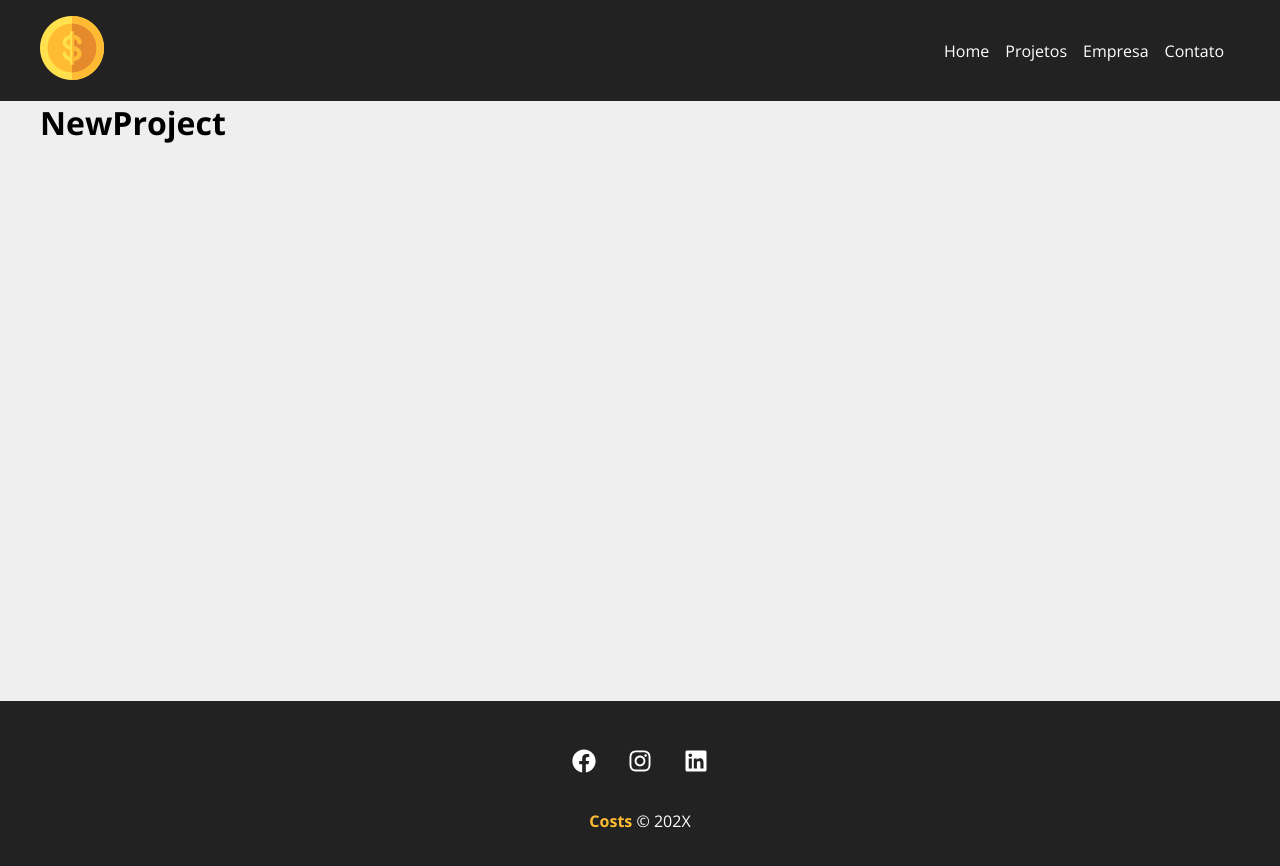
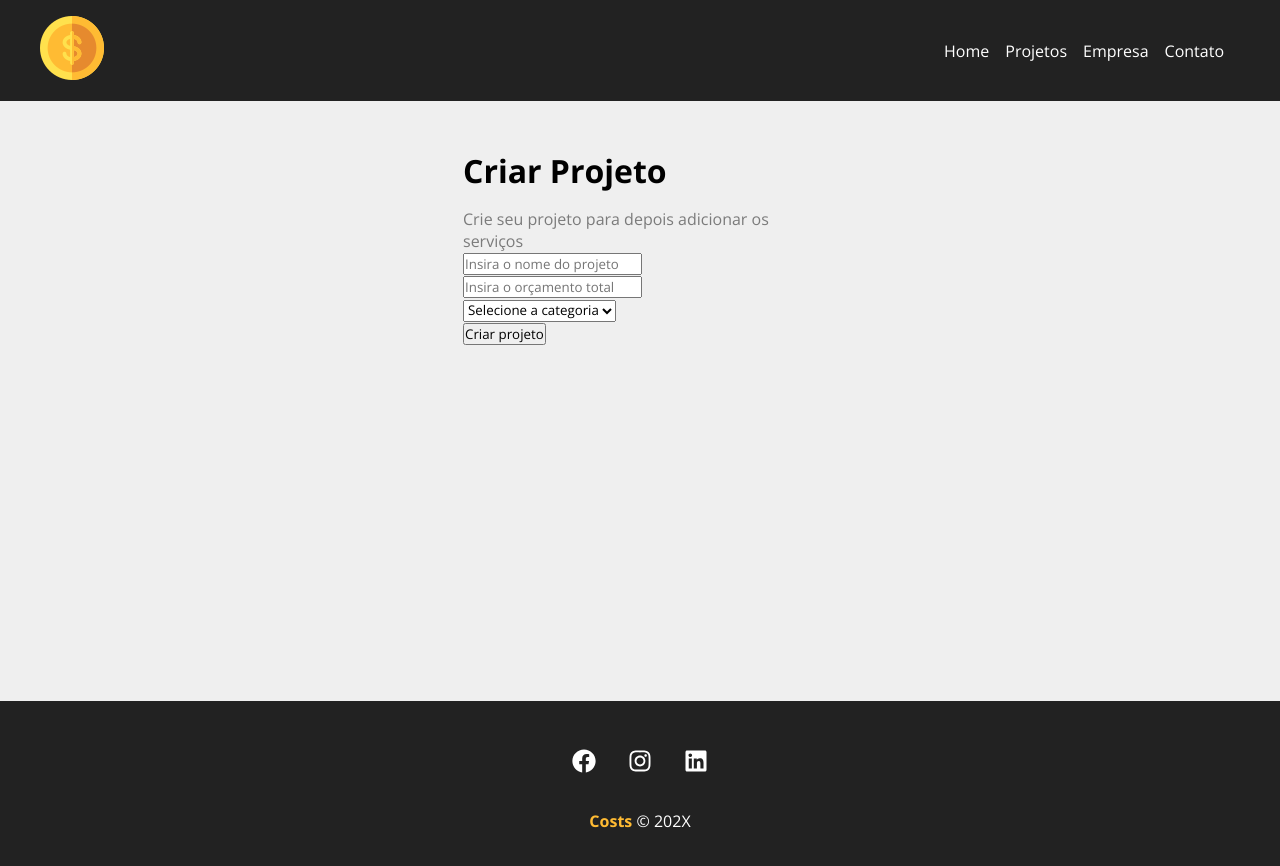
Before and after one commit to felipebss1/costs, a React (Create React App) app: page /newproject in a window 1280 px wide. Shown: the top 866 px of the page. Built offline with nearby package versions, Linux system fonts and the light colour scheme.

Commit message:
Added Component and CSS

```diff
--- a/src/components/pages/NewProject.js
+++ b/src/components/pages/NewProject.js
@@ -1,5 +1,14 @@
+import ProjectForm from "../project/ProjectForm";
+import styles from "./NewProject.module.css"
+
 function NewProject() {
-  return <h1>NewProject</h1>;
+  return (
+    <div className={styles.newproject_container}>
+      <h1>Criar Projeto</h1>
+      <p>Crie seu projeto para depois adicionar os serviços</p>
+      <ProjectForm />
+    </div>
+  );
 }
 
 export default NewProject;
--- /dev/null
+++ b/src/components/pages/NewProject.module.css
@@ -0,0 +1,13 @@
+.newproject_container {
+    width: 450px;
+    margin: 0 auto;
+    padding: 3em;
+}
+
+.newproject_container h1 {
+    margin-bottom: 0.5em;
+}
+
+.newproject_container p {
+    color: #7b7b7b;
+}
```
